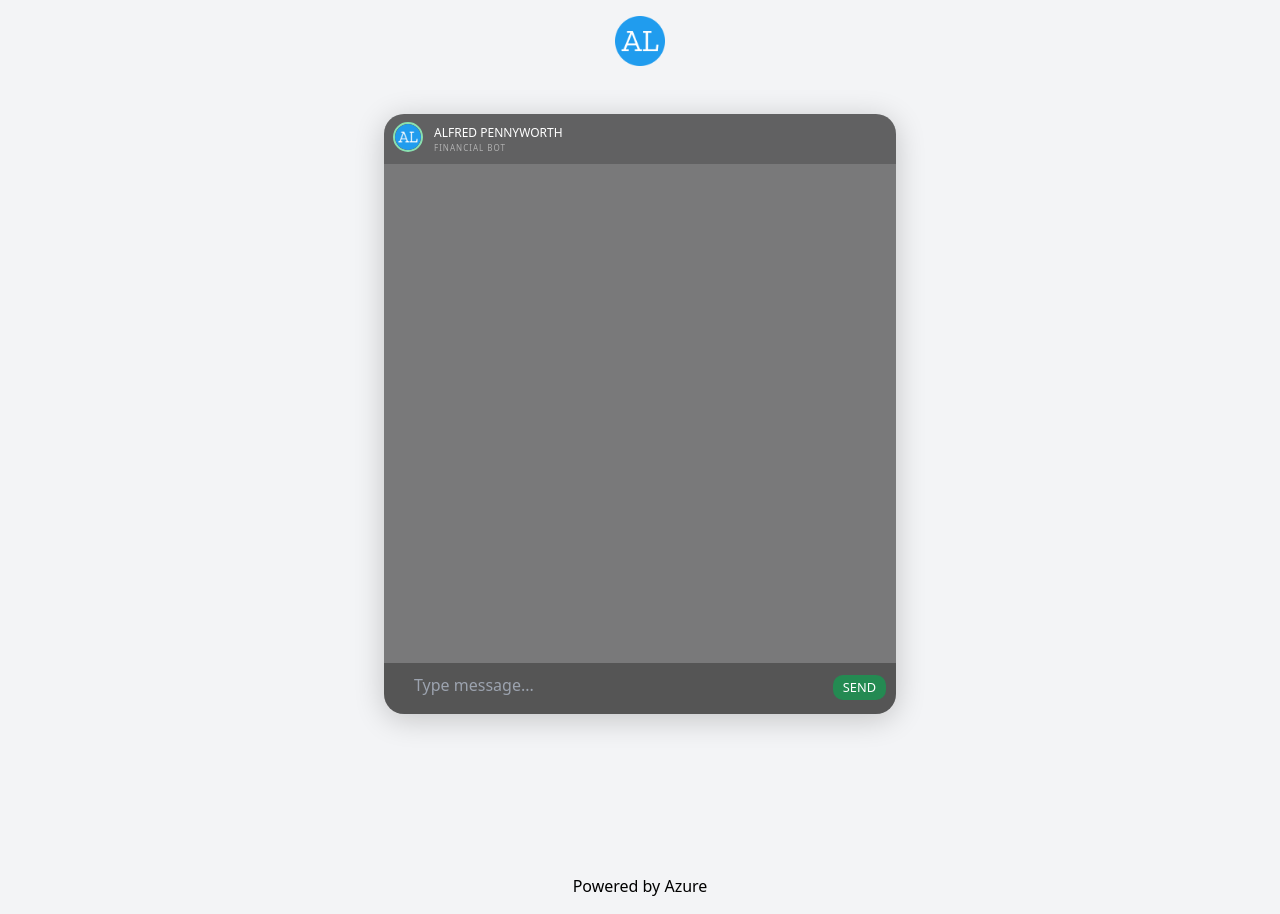
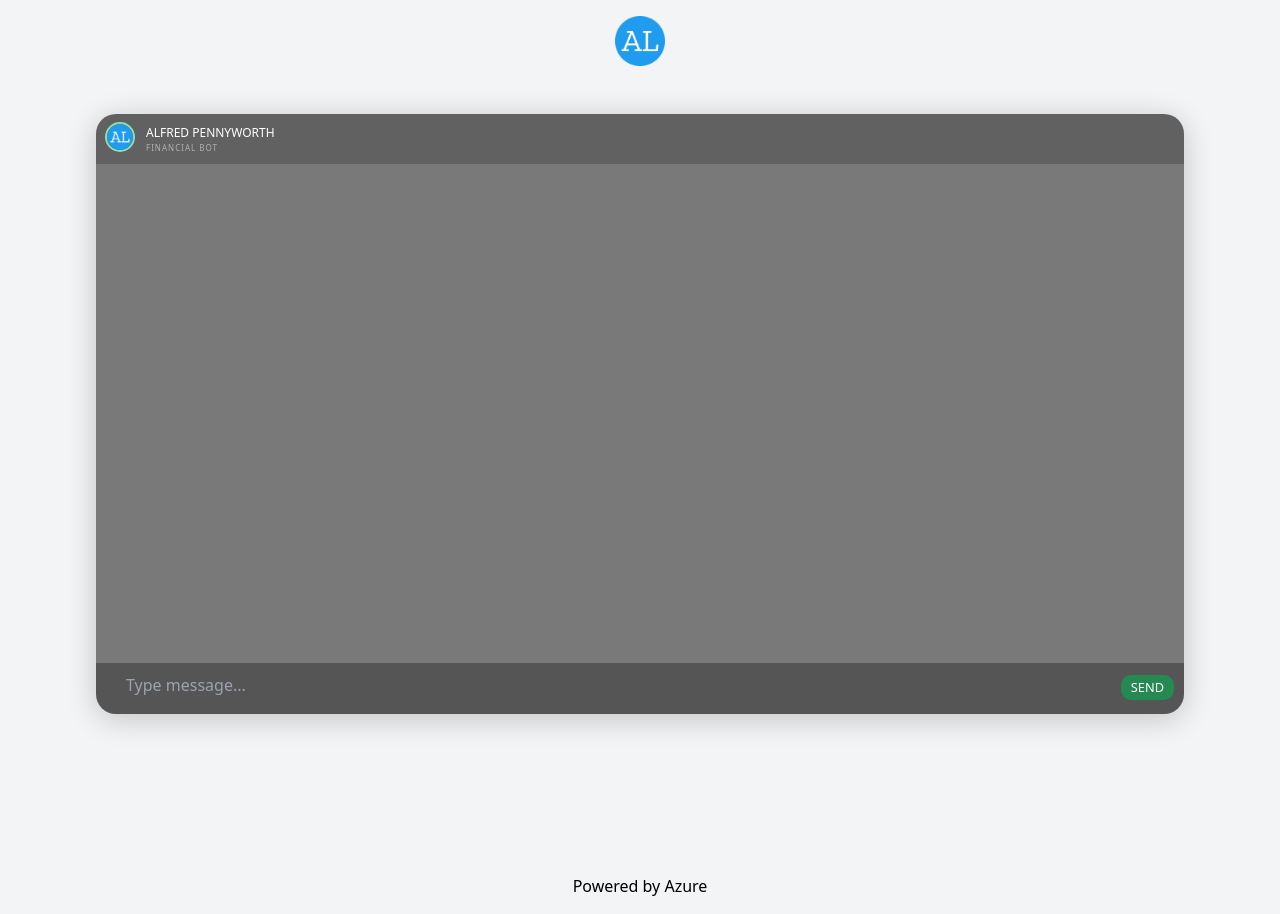
Before and after one commit to collinmutembei/AL, a Next.js app in the folder web/: page /chat in a window 1280 px wide. Built offline with nearby package versions, Linux system fonts and the light colour scheme; a small style sheet from the web is missing.

Commit message:
Add media-query

```diff
--- a/web/styles/ChatBox.module.css
+++ b/web/styles/ChatBox.module.css
@@ -4,6 +4,12 @@
   z-index: 1;
   margin: 0 auto;
   padding-top: 2rem;
+}
+
+@media screen and (min-width: 320px) and (max-height: 823px) {
+  .bg {
+    width: 85%;
+  }
 }
 
 /*--------------------
```
